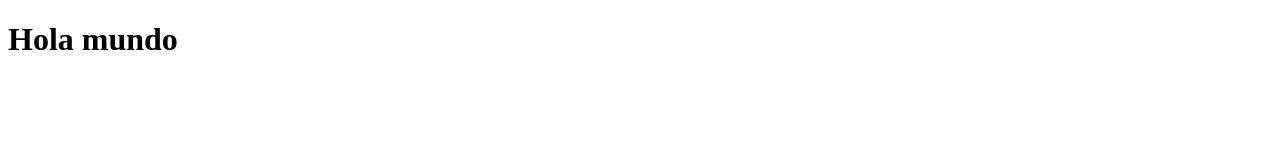
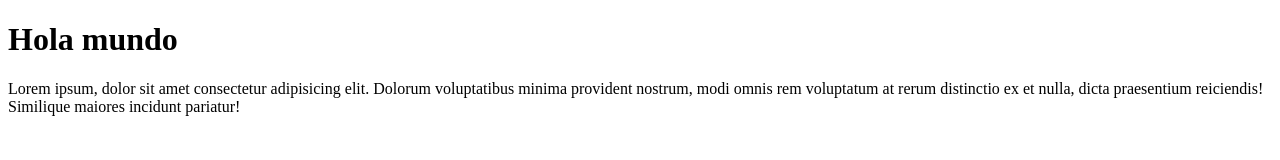
Before and after one commit to JhoserCG/Borrar, a plain HTML site: page index.html in a window 1280 px wide. Drawn offline with Linux system fonts and the light colour scheme.

Commit message:
agregado lorem

```diff
--- a/index.html
+++ b/index.html
@@ -7,5 +7,6 @@
 </head>
 <body>
     <h1>Hola mundo</h1>
+    <p>Lorem ipsum, dolor sit amet consectetur adipisicing elit. Dolorum voluptatibus minima provident nostrum, modi omnis rem voluptatum at rerum distinctio ex et nulla, dicta praesentium reiciendis! Similique maiores incidunt pariatur!</p>
 </body>
 </html>
```
